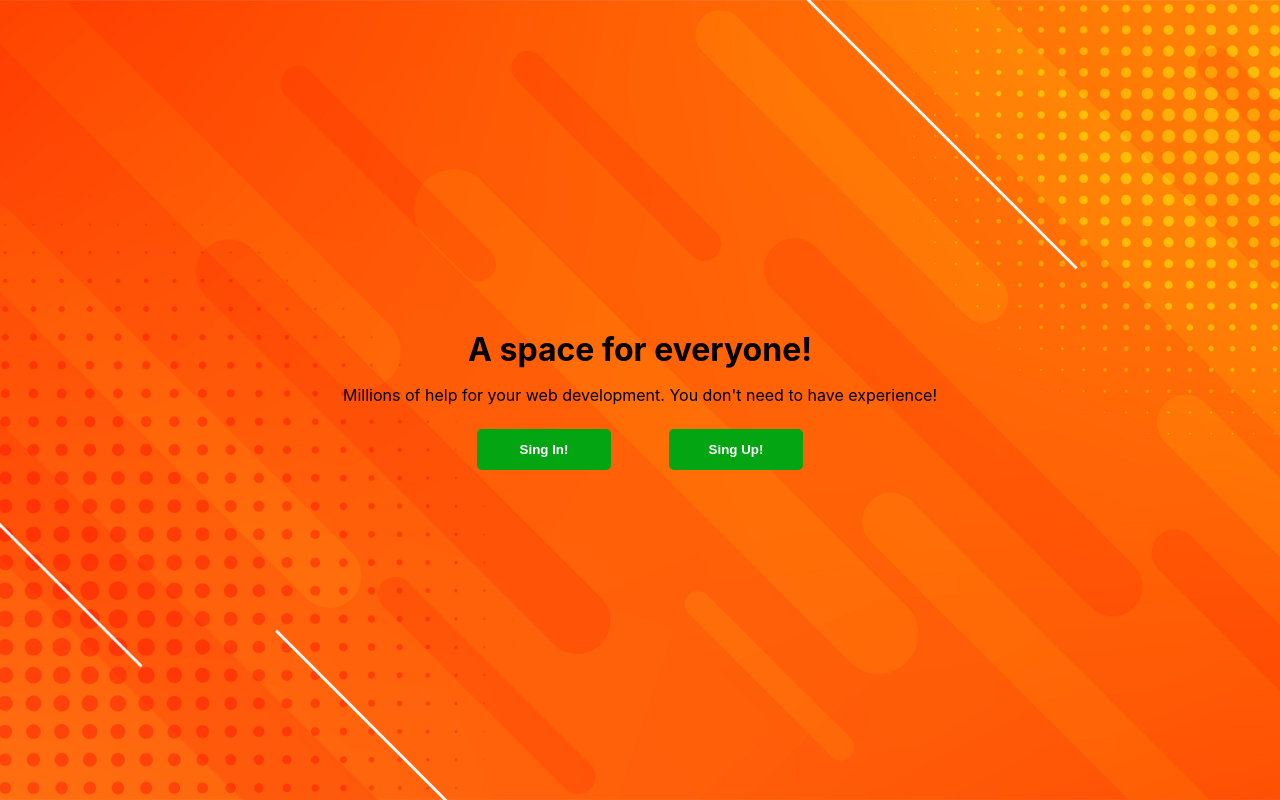
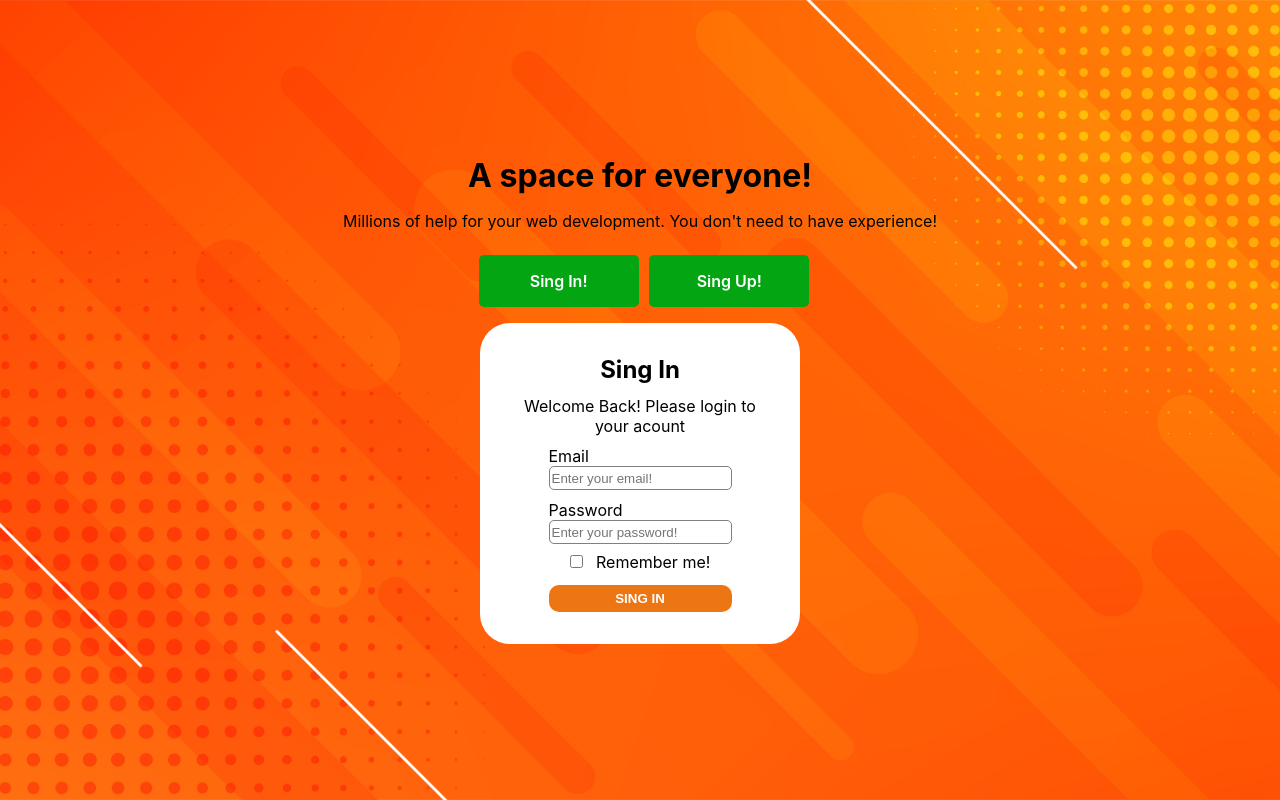
Before and after one commit to Omared250/node-auth-project-migracode, a React (Create React App) app in the folder sign-app/: page /SingIn in a window 1280 px wide. Built offline with nearby package versions, Linux system fonts and the light colour scheme.

Commit message:
exercise routing react completed

```diff
--- a/sign-app/package.json
+++ b/sign-app/package.json
@@ -8,6 +8,7 @@
     "@testing-library/user-event": "^12.8.3",
     "react": "^17.0.2",
     "react-dom": "^17.0.2",
+    "react-router-dom": "^5.3.0",
     "react-scripts": "4.0.3",
     "web-vitals": "^1.1.2"
   },
--- a/sign-app/src/App.css
+++ b/sign-app/src/App.css
@@ -56,22 +56,29 @@
   margin-bottom: 0.5em;
 }
 
-.home-page > .buttons {
+.home-page > .links {
   margin-top: 1em;
   width: 30%;
   display: flex;
-  justify-content: space-around;
+  justify-content: space-evenly;
   align-items: center;
 }
 
-.home-page > .buttons > button {
-  width: 10em;
+.home-page > .links > li {
+  width: 8em;
   padding: 1em;
   border-radius: 5px;
   border: none;
   background-color: rgb(4, 165, 18);
   color: white;
   font-weight: 600;
+  list-style: none;
+  margin-left: -2em;
+}
+
+.home-page > .links > li > .button {
+  text-decoration: none;
+  color: white;
 }
 
 .sing {
--- a/sign-app/src/App.js
+++ b/sign-app/src/App.js
@@ -1,6 +1,5 @@
 import './App.css';
 import Home from './components/Home';
-import SingIn from './components/SingIn';
 
 function App() {
   return (
--- a/sign-app/src/components/Home.js
+++ b/sign-app/src/components/Home.js
@@ -1,15 +1,25 @@
 import React from "react";
+import { BrowserRouter, Route, Link } from "react-router-dom";
 import SingIn from "./SingIn";
+import SingUp from "./SingUp";
 
 const Home = () => {
     return (
         <div className='home-page'>
             <h1>A space for everyone!</h1>
             <p>Millions of help for your web development. You don't need to have experience!</p>
-            <div className='buttons'>
-                <button>Sing In!</button>
-                <button>Sing Up!</button>
-            </div>
+            <BrowserRouter>
+            <ul className='links'>
+                <li><Link to='/SingIn' className='button'>Sing In!</Link></li>
+                <li><Link to='/SingUp' className='button'>Sing Up!</Link></li>
+            </ul>
+            <Route path="/SingIn">
+                <SingIn/>
+            </Route>
+            <Route path="/SingUp">
+                <SingUp/>
+            </Route>
+            </BrowserRouter>
         </div>
     );
 }
--- a/sign-app/src/components/SingIn.js
+++ b/sign-app/src/components/SingIn.js
@@ -4,7 +4,7 @@ const SingIn = () => {
     return (
         <div className='sing'>
             <h2>Sing In</h2>
-            <p>Welcom Back! Please login to your acount</p>
+            <p>Welcome Back! Please login to your acount</p>
             <form>
                 <div className='inputs'>
                     <label htmlFor='email'>Email</label>
--- a/sign-app/src/components/SingUp.js
+++ b/sign-app/src/components/SingUp.js
@@ -4,7 +4,7 @@ const SingUp = () => {
     return (
         <div className='sing'>
             <h2>Sing Up</h2>
-            <p>Welcom! Please create your acount</p>
+            <p>Welcome! Please create your acount</p>
             <form>
                 <div className='inputs'>
                     <label>Name</label>
```
Also changed, not shown: 1 other file (tests, documents, lock files or other folders).
